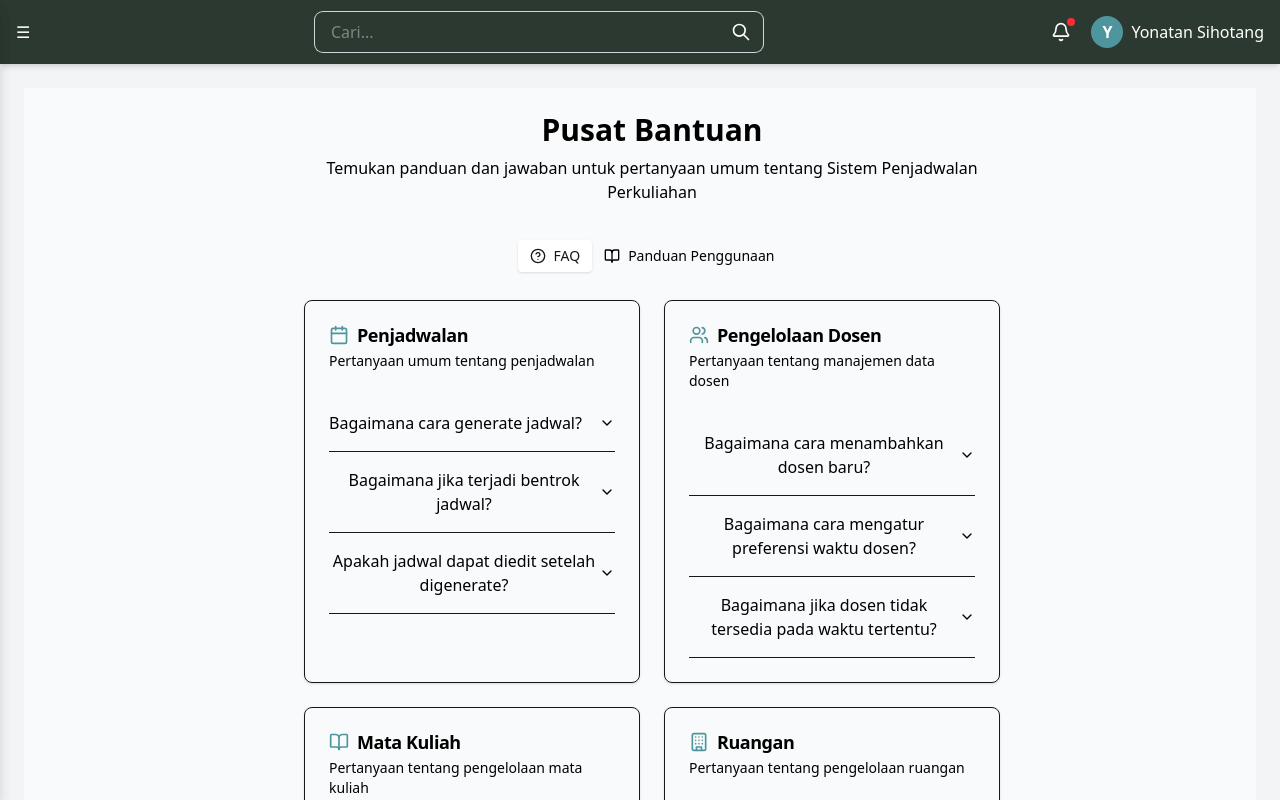
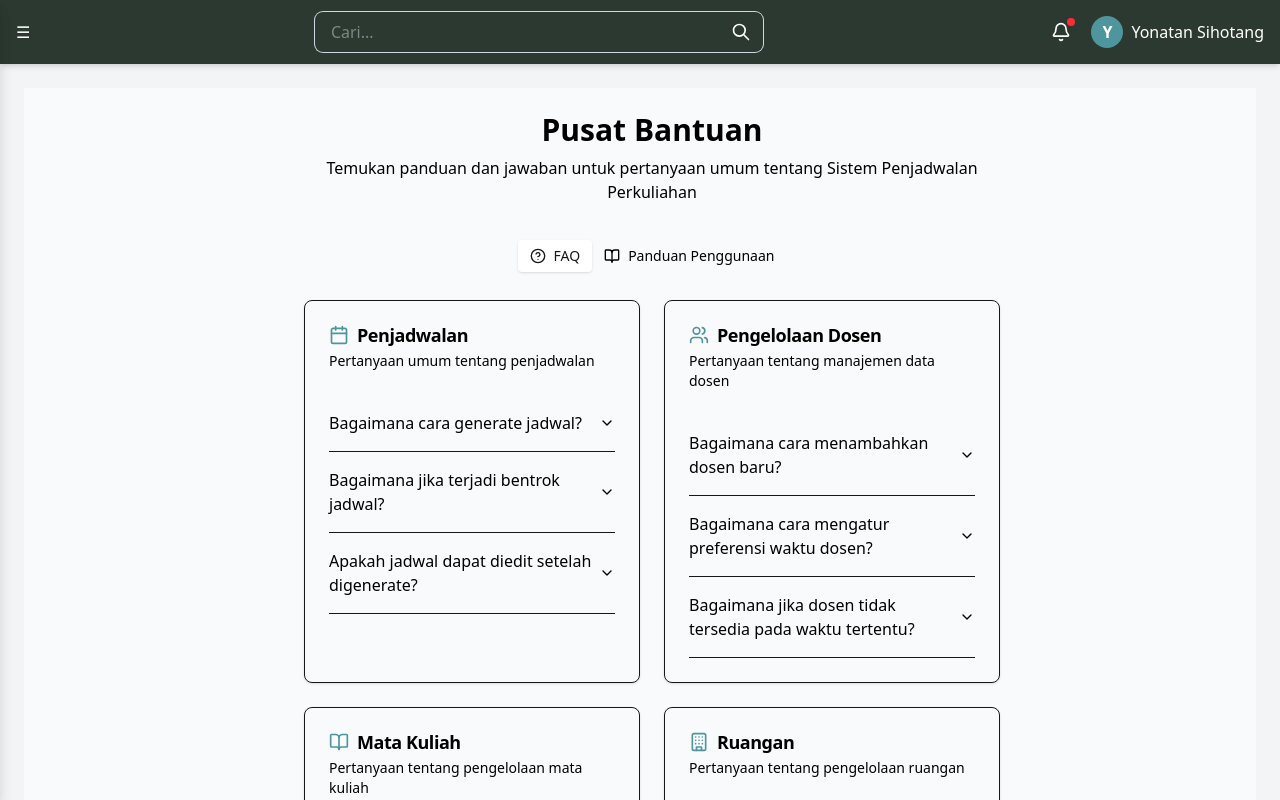
Before and after one commit to keqi000/proyek-pengembangan-web-berbasis-framework-terbaru, a Next.js app: page /admin/help in a window 1280 px wide. Shown: the top 800 px of the page. Built offline with nearby package versions, Linux system fonts and the light colour scheme.

Commit message:
misc: Set text to right

```diff
--- a/src/app/admin/help/page.tsx
+++ b/src/app/admin/help/page.tsx
@@ -272,7 +272,7 @@ function CardSection({title, description, icon, questionData}: CardSectionProp){
         <Accordion type="single" collapsible className="w-full">
           {questionData.map((item, index) => (
             <AccordionItem key={`card-${title}-accordion-${index}`} value={`item-${index}`}>
-              <AccordionTrigger className="text-black">
+              <AccordionTrigger className="text-black text-left">
                 {item.question}
               </AccordionTrigger>{" "}
               {/* Changed text color */}
```
